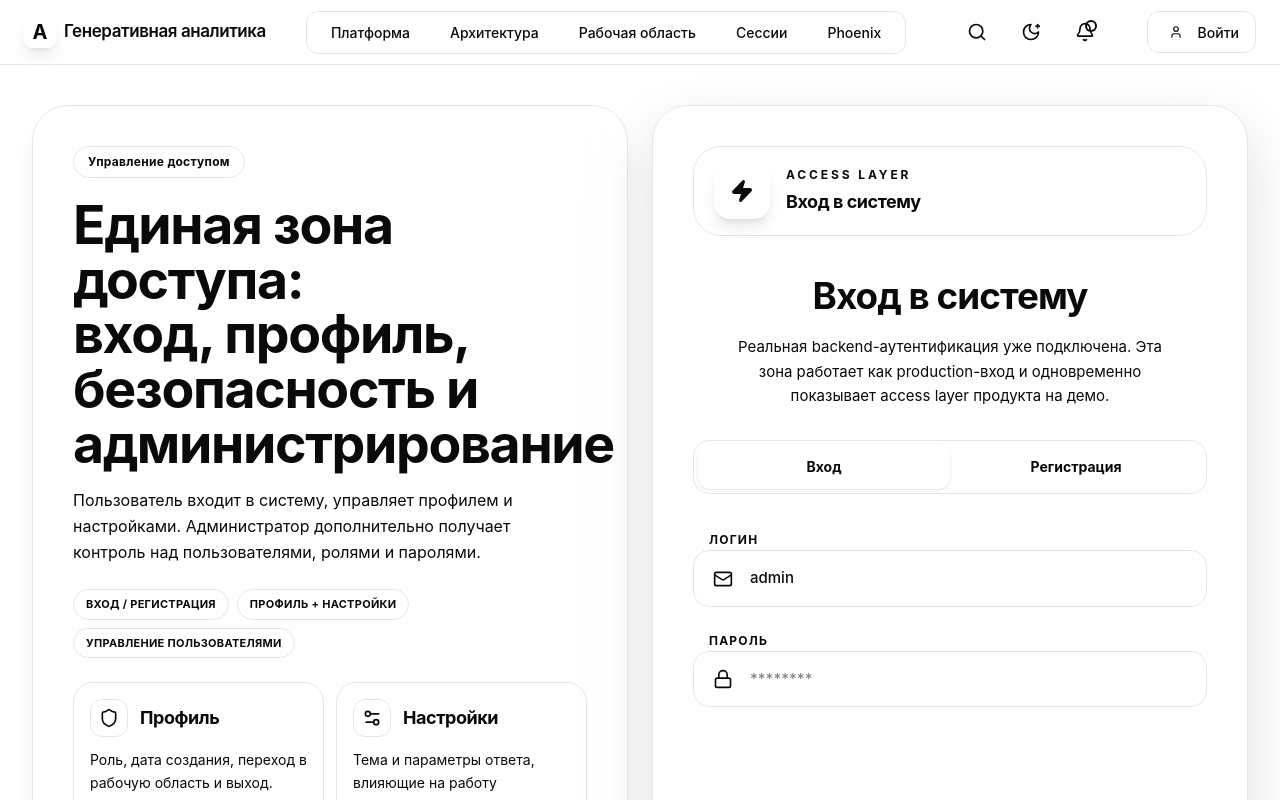
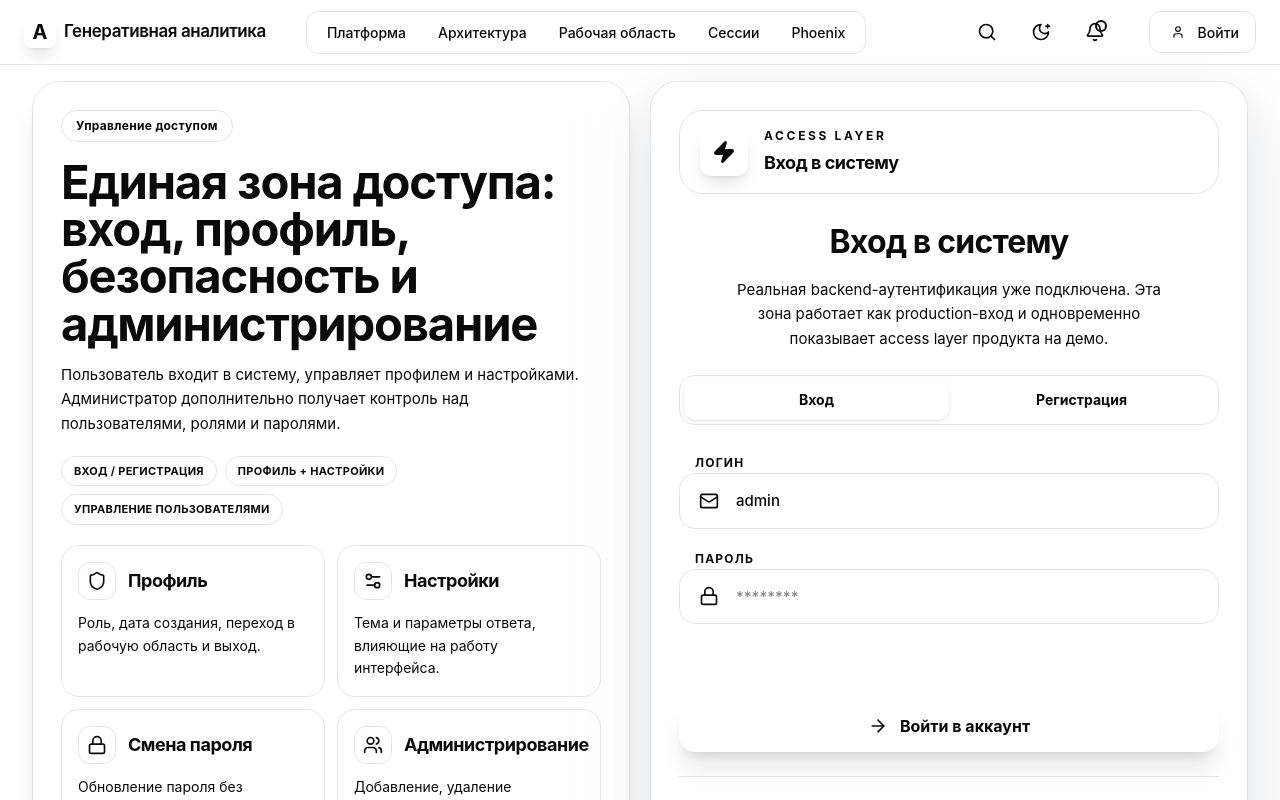
Before and after one commit to dimkablin/llm-data-analyst, a React (Vite) app in the folder frontend/: page /auth in a window 1280 px wide. Shown: the top 800 px of the page. Built offline with nearby package versions, Linux system fonts and the light colour scheme; no server answers.

Commit message:
edited something

```diff
--- a/frontend/src/app/components/Navigation.tsx
+++ b/frontend/src/app/components/Navigation.tsx
@@ -26,25 +26,25 @@ export function Navigation() {
 
   return (
     <nav className="sticky top-0 z-50 border-b border-border/50 bg-background/60 backdrop-blur-xl">
-      <div className="mx-auto flex h-16 max-w-[1600px] items-center justify-between px-6">
-        <div className="flex min-w-0 items-center gap-6 lg:gap-10">
+      <div className="mx-auto flex h-14 max-w-[1600px] items-center justify-between px-3 sm:h-16 sm:px-4 lg:px-6">
+        <div className="flex min-w-0 items-center gap-3 sm:gap-4 lg:gap-6 xl:gap-10">
           <Link to="/" className="group flex shrink-0 items-center gap-2 transition-all">
-            <div className="flex h-8 w-8 items-center justify-center rounded-lg bg-primary text-xl font-bold text-primary-foreground shadow-lg shadow-primary/20 transition-transform group-hover:scale-105">
+            <div className="flex h-8 w-8 items-center justify-center rounded-lg bg-primary text-lg font-bold text-primary-foreground shadow-lg shadow-primary/20 transition-transform group-hover:scale-105 sm:text-xl">
               A
             </div>
-            <span className="whitespace-nowrap text-[17px] font-semibold tracking-tight text-foreground transition-colors group-hover:text-primary">
+            <span className="hidden whitespace-nowrap text-[15px] font-semibold tracking-tight text-foreground transition-colors group-hover:text-primary sm:block lg:text-[17px]">
               Генеративная аналитика
             </span>
           </Link>
 
-          <div className="hidden min-w-0 flex-1 items-center overflow-x-auto rounded-xl border border-border/40 bg-secondary/50 p-1 backdrop-blur-md [scrollbar-width:none] [-ms-overflow-style:none] [&::-webkit-scrollbar]:hidden md:flex">
+          <div className="hidden min-w-0 flex-1 items-center overflow-x-auto rounded-xl border border-border/40 bg-secondary/50 p-1 backdrop-blur-md [scrollbar-width:none] [-ms-overflow-style:none] [&::-webkit-scrollbar]:hidden lg:flex">
             {navItems.map((item) => {
               const isActive = location.pathname === item.path;
               return (
                 <Link
                   key={item.path}
                   to={item.path}
-                  className={`shrink-0 whitespace-nowrap rounded-lg px-4 py-1.5 text-[14px] font-medium transition-all duration-200 lg:px-5 ${
+                  className={`shrink-0 whitespace-nowrap rounded-lg px-3 py-1.5 text-[13px] font-medium transition-all duration-200 xl:px-4 xl:text-[14px] 2xl:px-5 ${
                     isActive
                       ? "bg-card text-foreground shadow-sm ring-1 ring-border/20"
                       : "text-muted-foreground hover:bg-white/5 hover:text-foreground"
@@ -57,28 +57,30 @@ export function Navigation() {
           </div>
         </div>
 
-        <div className="flex shrink-0 items-center gap-3">
+        <div className="flex shrink-0 items-center gap-1.5 sm:gap-2 lg:gap-3">
           <Link
             to="/sessions?focus=search"
             aria-label="Поиск по чатам"
-            className="rounded-full border border-transparent p-2.5 text-muted-foreground transition-all hover:border-border/50 hover:bg-secondary hover:text-foreground"
+            className="rounded-full border border-transparent p-2 text-muted-foreground transition-all hover:border-border/50 hover:bg-secondary hover:text-foreground sm:p-2.5"
           >
             <Search className="h-5 w-5" />
           </Link>
           <ThemeToggle />
-          <button className="relative rounded-full border border-transparent p-2.5 text-muted-foreground transition-all hover:border-border/50 hover:bg-secondary hover:text-foreground">
+          <button className="relative rounded-full border border-transparent p-2 text-muted-foreground transition-all hover:border-border/50 hover:bg-secondary hover:text-foreground sm:p-2.5">
             <Bell className="h-5 w-5" />
             <span className="absolute right-2.5 top-2.5 h-2 w-2 rounded-full bg-primary ring-2 ring-background"></span>
           </button>
-          <div className="mx-2 h-6 w-[1px] bg-border/50"></div>
+          <div className="mx-1 hidden h-6 w-[1px] bg-border/50 sm:block"></div>
           <Link
             to={signedIn ? "/account" : "/auth"}
-            className="flex items-center gap-2.5 rounded-xl border border-border/50 bg-secondary px-4 py-2 transition-all hover:border-border hover:bg-muted active:scale-95"
+            className="flex items-center gap-2 rounded-xl border border-border/50 bg-secondary px-3 py-2 transition-all hover:border-border hover:bg-muted active:scale-95 sm:px-4"
           >
             <div className="flex h-6 w-6 items-center justify-center rounded-full bg-primary/20">
               <User className="h-3.5 w-3.5 text-primary" />
             </div>
-            <span className="max-w-[180px] truncate text-[14px] font-medium text-foreground">{accountLabel}</span>
+            <span className="max-w-[120px] truncate text-[13px] font-medium text-foreground sm:max-w-[160px] sm:text-[14px] lg:max-w-[180px]">
+              {accountLabel}
+            </span>
           </Link>
         </div>
       </div>
--- a/frontend/src/app/pages/Auth.tsx
+++ b/frontend/src/app/pages/Auth.tsx
@@ -61,19 +61,19 @@ export function Auth() {
     <div className="min-h-screen bg-background text-foreground">
       <Navigation />
 
-      <div className="mx-auto flex min-h-[calc(100vh-4rem)] w-full max-w-[1380px] items-center justify-center px-8 py-10">
-        <div className="grid w-full grid-cols-1 items-stretch gap-6 xl:grid-cols-2">
+      <div className="mx-auto flex min-h-[calc(100vh-4rem)] w-full max-w-[1380px] items-start justify-center px-4 py-4 sm:px-6 sm:py-6 lg:px-8 xl:items-center xl:py-4 2xl:py-10">
+        <div className="grid w-full grid-cols-1 items-stretch gap-4 lg:gap-5 2xl:gap-6 xl:grid-cols-2">
           <motion.section
             initial={{ opacity: 0, y: 24 }}
             animate={{ opacity: 1, y: 0 }}
-            className="flex min-h-[720px] flex-col rounded-[36px] border border-border/60 bg-card/80 p-8 shadow-xl backdrop-blur-xl sm:p-9 lg:p-10 dark:bg-card/35"
+            className="flex flex-col rounded-[28px] border border-border/60 bg-card/80 p-5 shadow-xl backdrop-blur-xl sm:p-6 lg:p-7 xl:min-h-[640px] 2xl:min-h-[720px] 2xl:rounded-[36px] 2xl:p-10 dark:bg-card/35"
           >
-            <div className="mb-5 inline-flex items-center self-start rounded-full border border-primary/20 bg-primary/10 px-3.5 py-1.5 text-[12px] font-bold tracking-wide text-primary">
+            <div className="mb-4 inline-flex items-center self-start rounded-full border border-primary/20 bg-primary/10 px-3 py-1 text-[11px] font-bold tracking-wide text-primary sm:px-3.5 sm:py-1.5 sm:text-[12px]">
               Управление доступом
             </div>
 
-            <div className="max-w-[560px]">
-              <h1 className="min-h-[4.2em] text-[2.35rem] font-bold leading-[1.02] tracking-tight text-foreground sm:text-[2.9rem] lg:text-[3.35rem]">
+            <div className="max-w-[560px] xl:max-w-[520px] 2xl:max-w-[560px]">
+              <h1 className="text-[2rem] font-bold leading-[1] tracking-tight text-foreground sm:text-[2.45rem] lg:text-[2.75rem] xl:text-[2.95rem] 2xl:text-[3.35rem]">
                 Единая зона доступа:
                 <br />
                 вход, профиль,
@@ -82,14 +82,14 @@ export function Auth() {
                 <br />
                 администрирование
               </h1>
-              <p className="mt-4 max-w-[520px] text-[15px] leading-relaxed text-muted-foreground sm:text-[16px]">
+              <p className="mt-3 max-w-[520px] text-sm leading-relaxed text-muted-foreground sm:mt-4 sm:text-[15px] 2xl:text-[16px]">
                 Пользователь входит в систему, управляет профилем и настройками.
                 Администратор дополнительно получает контроль над пользователями, ролями
                 и паролями.
               </p>
             </div>
 
-            <div className="mt-6 flex flex-wrap gap-2">
+            <div className="mt-5 flex flex-wrap gap-2 2xl:mt-6">
               {[
                 "Вход / регистрация",
                 "Профиль + настройки",
@@ -97,14 +97,14 @@ export function Auth() {
               ].map((item) => (
                 <div
                   key={item}
-                  className="rounded-full border border-border/50 bg-secondary/45 px-3 py-1.5 text-[11px] font-bold uppercase tracking-wide text-foreground/80"
+                  className="rounded-full border border-border/50 bg-secondary/45 px-3 py-1 text-[10px] font-bold uppercase tracking-wide text-foreground/80 sm:py-1.5 sm:text-[11px]"
                 >
                   {item}
                 </div>
               ))}
             </div>
 
-            <div className="mt-6 grid flex-1 content-end gap-3 sm:grid-cols-2">
+            <div className="mt-5 grid flex-1 content-end gap-3 sm:grid-cols-2 2xl:mt-6">
               <PromoCard
                 icon={<Shield className="h-5 w-5" />}
                 title="Профиль"
@@ -131,38 +131,38 @@ export function Auth() {
           <motion.section
             initial={{ opacity: 0, y: 24 }}
             animate={{ opacity: 1, y: 0 }}
-            className="flex min-h-[720px] flex-col rounded-[36px] border border-border/60 bg-card/95 p-8 shadow-[0_24px_60px_rgba(15,23,42,0.14)] sm:p-9 lg:p-10 dark:bg-card"
+            className="flex flex-col rounded-[28px] border border-border/60 bg-card/95 p-5 shadow-[0_24px_60px_rgba(15,23,42,0.14)] sm:p-6 lg:p-7 xl:min-h-[640px] 2xl:min-h-[720px] 2xl:rounded-[36px] 2xl:p-10 dark:bg-card"
           >
-            <div className="mb-8 flex items-center gap-4 rounded-[28px] border border-border/50 bg-secondary/45 px-5 py-4">
-              <div className="flex h-14 w-14 shrink-0 items-center justify-center rounded-2xl bg-primary text-primary-foreground shadow-lg shadow-primary/20">
+            <div className="mb-6 flex items-center gap-3 rounded-[24px] border border-border/50 bg-secondary/45 px-4 py-3 sm:gap-4 sm:px-5 sm:py-4 2xl:mb-8 2xl:rounded-[28px]">
+              <div className="flex h-12 w-12 shrink-0 items-center justify-center rounded-xl bg-primary text-primary-foreground shadow-lg shadow-primary/20 2xl:h-14 2xl:w-14 2xl:rounded-2xl">
                 <Zap className="h-6 w-6 fill-current" />
               </div>
               <div className="min-w-0">
-                <div className="text-[12px] font-bold uppercase tracking-[0.24em] text-muted-foreground">
+                <div className="text-[11px] font-bold uppercase tracking-[0.22em] text-muted-foreground sm:text-[12px]">
                   Access Layer
                 </div>
-                <div className="mt-1 text-lg font-bold tracking-tight text-foreground">
+                <div className="mt-0.5 text-base font-bold tracking-tight text-foreground sm:mt-1 sm:text-lg">
                   {mode === "login" ? "Вход в систему" : "Регистрация"}
                 </div>
               </div>
             </div>
 
-            <div className="mb-8 text-center">
-              <h2 className="mb-3 text-[2rem] font-bold tracking-tight sm:text-[2.3rem]">
+            <div className="mb-6 text-center 2xl:mb-8">
+              <h2 className="mb-2 text-[1.75rem] font-bold tracking-tight sm:mb-3 sm:text-[2rem] 2xl:text-[2.3rem]">
                 {mode === "login" ? "Вход в систему" : "Регистрация"}
               </h2>
-              <p className="mx-auto max-w-md text-[15px] leading-relaxed text-muted-foreground">
+              <p className="mx-auto max-w-md text-sm leading-relaxed text-muted-foreground sm:text-[15px]">
                 Реальная backend-аутентификация уже подключена. Эта зона работает
                 как production-вход и одновременно показывает access layer продукта
                 на демо.
               </p>
             </div>
 
-            <div className="mb-8 flex rounded-2xl border border-border/50 bg-secondary/50 p-1">
+            <div className="mb-6 flex rounded-2xl border border-border/50 bg-secondary/50 p-1 2xl:mb-8">
               <button
                 type="button"
                 onClick={() => setMode("login")}
-                className={`flex-1 rounded-xl px-4 py-3 text-sm font-bold transition-all ${
+                className={`flex-1 rounded-xl px-3 py-2.5 text-sm font-bold transition-all sm:px-4 2xl:py-3 ${
                   mode === "login"
                     ? "bg-card shadow-sm"
                     : "text-muted-foreground"
@@ -173,7 +173,7 @@ export function Auth() {
               <button
                 type="button"
                 onClick={() => setMode("register")}
-                className={`flex-1 rounded-xl px-4 py-3 text-sm font-bold transition-all ${
+                className={`flex-1 rounded-xl px-3 py-2.5 text-sm font-bold transition-all sm:px-4 2xl:py-3 ${
                   mode === "register"
                     ? "bg-card shadow-sm"
                     : "text-muted-foreground"
@@ -187,59 +187,59 @@ export function Auth() {
               onSubmit={(event) => void handleSubmit(event)}
               className="flex flex-1 flex-col justify-between"
             >
-              <div className="space-y-5">
+              <div className="space-y-4 2xl:space-y-5">
                 <div className="space-y-2">
-                  <label className="px-4 text-[12px] font-bold uppercase tracking-widest text-muted-foreground">
+                  <label className="px-3 text-[11px] font-bold uppercase tracking-widest text-muted-foreground sm:px-4 sm:text-[12px]">
                     Логин
                   </label>
                   <div className="group relative">
-                    <Mail className="absolute left-5 top-1/2 h-5 w-5 -translate-y-1/2 text-muted-foreground transition-colors group-focus-within:text-primary" />
+                    <Mail className="absolute left-4 top-1/2 h-4 w-4 -translate-y-1/2 text-muted-foreground transition-colors group-focus-within:text-primary sm:left-5 sm:h-5 sm:w-5" />
                     <input
                       type="text"
                       value={username}
                       onChange={(event) => setUsername(event.target.value)}
                       placeholder="admin"
-                      className="w-full rounded-2xl border border-border/50 bg-secondary py-4 pl-14 pr-5 text-[15px] font-medium transition-all focus:border-primary/50 focus:outline-none focus:ring-4 focus:ring-primary/10"
+                      className="w-full rounded-2xl border border-border/50 bg-secondary py-3.5 pl-12 pr-4 text-sm font-medium transition-all focus:border-primary/50 focus:outline-none focus:ring-4 focus:ring-primary/10 sm:py-4 sm:pl-14 sm:pr-5 sm:text-[15px]"
                     />
                   </div>
                 </div>
 
                 <div className="space-y-2">
-                  <label className="px-4 text-[12px] font-bold uppercase tracking-widest text-muted-foreground">
+                  <label className="px-3 text-[11px] font-bold uppercase tracking-widest text-muted-foreground sm:px-4 sm:text-[12px]">
                     Пароль
                   </label>
                   <div className="group relative">
-                    <Lock className="absolute left-5 top-1/2 h-5 w-5 -translate-y-1/2 text-muted-foreground transition-colors group-focus-within:text-primary" />
+                    <Lock className="absolute left-4 top-1/2 h-4 w-4 -translate-y-1/2 text-muted-foreground transition-colors group-focus-within:text-primary sm:left-5 sm:h-5 sm:w-5" />
                     <input
                       type="password"
                       value={password}
                       onChange={(event) => setPassword(event.target.value)}
                       placeholder="********"
-                      className="w-full rounded-2xl border border-border/50 bg-secondary py-4 pl-14 pr-5 text-[15px] font-medium transition-all focus:border-primary/50 focus:outline-none focus:ring-4 focus:ring-primary/10"
+                      className="w-full rounded-2xl border border-border/50 bg-secondary py-3.5 pl-12 pr-4 text-sm font-medium transition-all focus:border-primary/50 focus:outline-none focus:ring-4 focus:ring-primary/10 sm:py-4 sm:pl-14 sm:pr-5 sm:text-[15px]"
                     />
                   </div>
                 </div>
 
                 {mode === "register" ? (
                   <div className="space-y-2">
-                    <label className="px-4 text-[12px] font-bold uppercase tracking-widest text-muted-foreground">
+                    <label className="px-3 text-[11px] font-bold uppercase tracking-widest text-muted-foreground sm:px-4 sm:text-[12px]">
                       Повторите пароль
                     </label>
                     <div className="group relative">
-                      <Lock className="absolute left-5 top-1/2 h-5 w-5 -translate-y-1/2 text-muted-foreground transition-colors group-focus-within:text-primary" />
+                      <Lock className="absolute left-4 top-1/2 h-4 w-4 -translate-y-1/2 text-muted-foreground transition-colors group-focus-within:text-primary sm:left-5 sm:h-5 sm:w-5" />
                       <input
                         type="password"
                         value={passwordRepeat}
                         onChange={(event) => setPasswordRepeat(event.target.value)}
                         placeholder="********"
-                        className="w-full rounded-2xl border border-border/50 bg-secondary py-4 pl-14 pr-5 text-[15px] font-medium transition-all focus:border-primary/50 focus:outline-none focus:ring-4 focus:ring-primary/10"
+                        className="w-full rounded-2xl border border-border/50 bg-secondary py-3.5 pl-12 pr-4 text-sm font-medium transition-all focus:border-primary/50 focus:outline-none focus:ring-4 focus:ring-primary/10 sm:py-4 sm:pl-14 sm:pr-5 sm:text-[15px]"
                       />
                     </div>
                   </div>
                 ) : null}
               </div>
 
-              <div className="mt-8 space-y-5">
+              <div className="mt-6 space-y-4 2xl:mt-8 2xl:space-y-5">
                 {error ? (
                   <div className="rounded-2xl border border-rose-500/30 bg-rose-500/10 px-4 py-3 text-sm text-rose-300">
                     {error}
@@ -249,7 +249,7 @@ export function Auth() {
                 <button
                   type="submit"
                   disabled={isSubmitting}
-                  className="flex w-full items-center justify-center gap-3 rounded-2xl bg-primary py-4 font-bold text-primary-foreground shadow-xl shadow-primary/20 transition-all active:scale-[0.98] disabled:opacity-60"
+                  className="flex w-full items-center justify-center gap-3 rounded-2xl bg-primary py-3.5 text-sm font-bold text-primary-foreground shadow-xl shadow-primary/20 transition-all active:scale-[0.98] disabled:opacity-60 sm:text-base 2xl:py-4"
                 >
                   {mode === "login" ? (
                     <ArrowRight className="h-5 w-5" />
@@ -267,12 +267,12 @@ export function Auth() {
               </div>
             </form>
 
-            <div className="mt-8 border-t border-border/40 pt-8 text-center">
-              <div className="inline-flex items-center gap-2 text-[13px] font-medium text-muted-foreground">
+            <div className="mt-6 border-t border-border/40 pt-6 text-center 2xl:mt-8 2xl:pt-8">
+              <div className="inline-flex items-center gap-2 text-[12px] font-medium text-muted-foreground sm:text-[13px]">
                 <UserCog className="h-4 w-4" />
                 Backend auth, user settings и session ownership активны
               </div>
-              <div className="mt-4 text-sm text-muted-foreground">
+              <div className="mt-3 text-sm text-muted-foreground sm:mt-4">
                 После входа доступны{" "}
                 <Link to="/workspace" className="font-semibold text-primary">
                   workspace
@@ -305,14 +305,14 @@ function PromoCard({
   text: string;
 }) {
   return (
-    <div className="rounded-[20px] border border-border/50 bg-secondary/30 p-4 backdrop-blur-sm">
-      <div className="mb-3 flex items-center gap-3 text-foreground">
-        <div className="rounded-xl border border-primary/15 bg-primary/10 p-2 text-primary">
+    <div className="rounded-[18px] border border-border/50 bg-secondary/30 p-3.5 backdrop-blur-sm sm:p-4 2xl:rounded-[20px]">
+      <div className="mb-2.5 flex items-center gap-3 text-foreground sm:mb-3">
+        <div className="rounded-lg border border-primary/15 bg-primary/10 p-2 text-primary sm:rounded-xl">
           {icon}
         </div>
-        <h3 className="text-lg font-bold tracking-tight">{title}</h3>
+        <h3 className="text-base font-bold tracking-tight sm:text-lg">{title}</h3>
       </div>
-      <p className="text-[14px] leading-relaxed text-muted-foreground">{text}</p>
+      <p className="text-[13px] leading-relaxed text-muted-foreground sm:text-[14px]">{text}</p>
     </div>
   );
 }
```
